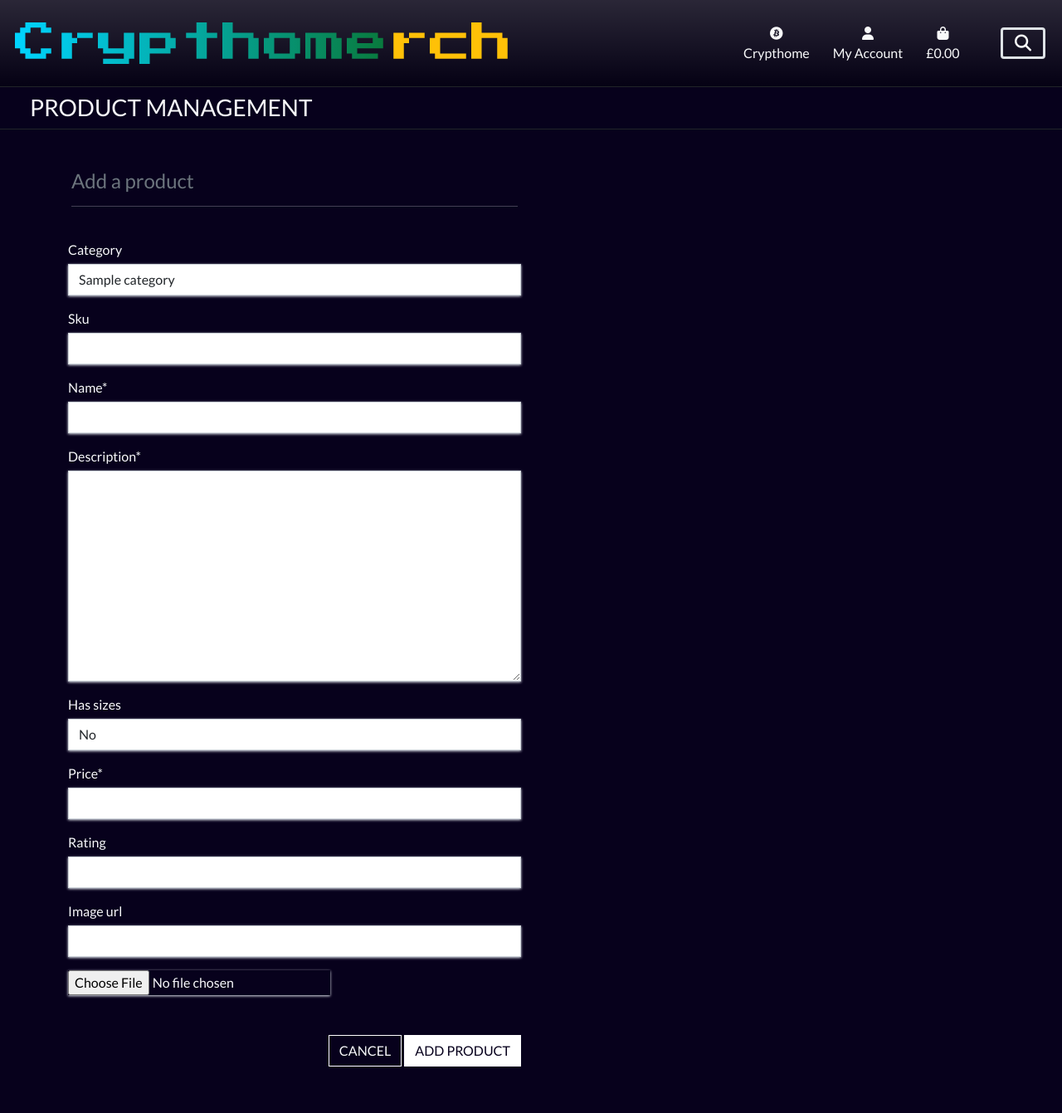
After one commit to francesco-saponaro/crypthome, a Django app: page /merch/add/ in a window 1280 px wide. The commit adds this page. Shown: the whole page at 83% size. Run offline with Django 3.2, Linux system fonts and the light colour scheme; tables that the repository leaves empty hold one stand-in row (values such as "Sample post"); parts of the project's set-up code (start-up, migrations or seed data) failed here and were passed over; some libraries are stand-ins or nearby versions.

Commit message:
Implement add product functionality

```diff
--- a/checkout/templates/checkout/checkout.html
+++ b/checkout/templates/checkout/checkout.html
@@ -135,7 +135,7 @@
 							</span>
 							<span class="font-weight-bold text-uppercase">Adjust Bag</span>
 						</a>
-                        <!-- Complete order button trigger modal -->
+                        <!-- Complete order button -->
 						<button id="submit-button" class="btn atb-btn text-light rounded-0">
 							<span class="font-weight-bold text-uppercase">Complete Order</span>
 							<span class="icon ms-2">
--- a/crypthomerch/static/crypthomerch/css/crypthomerch.css
+++ b/crypthomerch/static/crypthomerch/css/crypthomerch.css
@@ -183,6 +183,17 @@ select option[value=""] {
     color: #aab7c4;
 }
 
+/* Add product form */
+.add-product-form label {
+    margin-bottom:5px;
+}
+
+.box-shadow {
+    box-shadow: 0 1px 3px 0 #e6ebf1;
+    -webkit-transition: box-shadow 150ms ease;
+    transition: box-shadow 150ms ease;
+}
+
 /* Media queries */
 @media (max-width: 992px) {
     .merch-logo {
--- a/merch/forms.py
+++ b/merch/forms.py
@@ -19,5 +19,4 @@ class ProductForm(forms.ModelForm):
         # Update category field on the form.
         self.fields['category'].choices = friendly_names
         for field_name, field in self.fields.items():
-            field.widget.attrs['class'] = 'border-black rounded-0 \
-                stripe-style-input'
+            field.widget.attrs['class'] = 'border-black rounded-0 box-shadow'
--- /dev/null
+++ b/merch/templates/merch/add_product.html
@@ -0,0 +1,65 @@
+{% extends "base.html" %}
+{% load static %}
+
+{% block extra_css %}
+    <link rel="stylesheet" href="{% static 'crypthomerch/css/crypthomerch.css' %}">
+{% endblock %}
+
+{% block extra_title %}
+    add product
+{% endblock %}
+
+{% block header %}
+    <!-- Crypthomerch header -->
+    {% include "includes/crypthomerch-header.html" %}
+{% endblock %}
+
+{% block sub_header %}
+    <div class="container-fluid">
+        <div class="row section-title py-2 ps-sm-4">
+            <div class="col-12">
+                <h3 class="text-uppercase mb-0 section-title-h">Product management</h3>
+            </div>
+        </div>
+    </div>
+{% endblock %}
+
+{% block content %}
+    <div class="container py-5">
+        <!-- Page sub title -->
+        <div class="row">
+            <div class="col-12 col-md-6 mb-4 px-4 px-sm-3">
+                <h4 class="text-muted">Add a product</h4>
+                <hr>
+            </div>
+        </div>
+
+        <!-- Add product form -->
+        <div class="row">
+            <div class="col-12 col-md-6">
+                <!-- enctype attribute required in order to submit an image file -->
+                <form method="POST" action="{% url 'add_product' %}" class="form mb-2 add-product-form" enctype="multipart/form-data">
+                    {% csrf_token %}
+                    {% for field in form %}
+                        {% if field.name != 'image' %}
+                            {{ field | as_crispy_field }}
+                        {% else %}
+                            {{ field }}
+                        {% endif %}
+                    {% endfor %}
+                    <!-- Buttons -->
+                    <div class="text-end mt-5 mb-2">
+                        <!-- Cancel button -->
+						<a href="{% url 'all_merch' %}" class="btn text-light border-white rounded-0 text-uppercase">
+                            Cancel
+						</a>
+                        <!-- Add product button -->
+						<button type="submit" class="btn atb-btn text-light rounded-0 text-uppercase">
+							Add Product
+						</button>
+                    </div>
+                </form>
+            </div>
+        </div>
+    </div>
+{% endblock %}
--- a/merch/urls.py
+++ b/merch/urls.py
@@ -3,5 +3,11 @@ from . import views
 
 urlpatterns = [
     path('', views.all_merch, name='all_merch'),
-    path('<product_id>', views.product_detail, name='product_detail'),
+    # We must specify the product id should be an integer, otherwise
+    # navigating to merch/add/ will interpret the string "add" as a
+    # product id.
+    # This happens because django always uses the first url it finds a
+    # matching pattern for.
+    path('<int:product_id>/', views.product_detail, name='product_detail'),
+    path('add/', views.add_product, name='add_product'),
 ]
--- a/merch/views.py
+++ b/merch/views.py
@@ -3,6 +3,7 @@ from django.contrib import messages
 from django.db.models import Q
 from django.db.models.functions import Lower
 from .models import Merch, Category
+from .forms import ProductForm
 
 
 # All merch view
@@ -115,3 +116,30 @@ def product_detail(request, product_id):
     }
 
     return render(request, 'merch/product_detail.html', context)
+
+
+# Add products view.
+def add_product(request):
+    # If method is post create an instance of the form from from
+    # request post and also include request files in case an
+    # image was submitted.
+    if request.method == 'POST':
+        form = ProductForm(request.POST, request.FILES)
+        # If form is valid save it.
+        if form.is_valid():
+            product = form.save()
+            messages.success(request, 'Successfully added product!')
+            return redirect(reverse('add_product'))
+        else:
+            messages.error(request, 'Failed to add product. Please ensure \
+                the form is valid.')
+    else:
+        # Create empty instance of form if method is get.
+        form = ProductForm()
+
+    template = 'merch/add_product.html'
+    context = {
+        'form': form,
+    }
+
+    return render(request, template, context)
--- a/templates/base.html
+++ b/templates/base.html
@@ -91,7 +91,7 @@
                                             {% if request.user.is_authenticated%}
                                                 <!-- Product management -->
                                                 {% if request.user.is_superuser%}
-                                                    <a href="" class="dropdown-item"><i class="fas fa-cog"></i> Product Management</a>
+                                                    <a href="{% url 'add_product' %}" class="dropdown-item"><i class="fas fa-cog"></i> Product Management</a>
                                                 {% endif %}
                                                 <!-- Portfolio -->
                                                 <a href="{% url 'portfolio' %}" class="dropdown-item {% if request.resolver_match.kwargs.navbar == 'portfolio' %}dropdown-active{% endif %}"><i class="fas fa-chart-pie"></i> Portfolio</a>
@@ -184,7 +184,7 @@
                                     {% if request.user.is_authenticated%}
                                         <!-- Product management -->
                                         {% if request.user.is_superuser%}
-                                            <a href="" class="dropdown-item"><i class="fas fa-cog"></i> Product Management</a>
+                                            <a href="{% url 'add_product' %}" class="dropdown-item"><i class="fas fa-cog"></i> Product Management</a>
                                         {% endif %}
                                         <!-- Portfolio -->
                                         <a href="{% url 'portfolio' %}" class="dropdown-item {% if request.resolver_match.kwargs.navbar == 'portfolio' %}dropdown-active{% endif %}"><i class="fas fa-chart-pie"></i> Portfolio</a>
--- a/templates/includes/crypthomerch-header.html
+++ b/templates/includes/crypthomerch-header.html
@@ -39,7 +39,7 @@
                                 {% if request.user.is_authenticated%}
                                     <!-- Product management -->
                                     {% if request.user.is_superuser%}
-                                        <a href="" class="dropdown-item"><i class="fas fa-cog"></i> Product Management</a>
+                                        <a href="{% url 'add_product' %}" class="dropdown-item"><i class="fas fa-cog"></i> Product Management</a>
                                     {% endif %}
                                     <!-- Portfolio -->
                                     <a href="{% url 'portfolio' %}" class="dropdown-item {% if request.resolver_match.kwargs.navbar == 'portfolio' %}dropdown-active{% endif %}"><i class="fas fa-chart-pie"></i> Portfolio</a>
@@ -149,7 +149,7 @@
                         {% if request.user.is_authenticated%}
                             <!-- Product management -->
                             {% if request.user.is_superuser%}
-                                <a href="" class="dropdown-item"><i class="fas fa-cog"></i> Product Management</a>
+                                <a href="{% url 'add_product' %}" class="dropdown-item"><i class="fas fa-cog"></i> Product Management</a>
                             {% endif %}
                             <!-- Portfolio -->
                             <a href="{% url 'portfolio' %}" class="dropdown-item {% if request.resolver_match.kwargs.navbar == 'portfolio' %}dropdown-active{% endif %}"><i class="fas fa-chart-pie"></i> Portfolio</a>
```
Also changed, not shown: bag/templates/bag/bag.html (+10 -3 lines).
